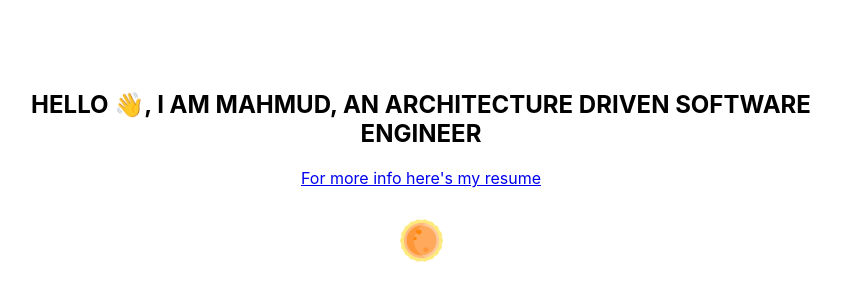
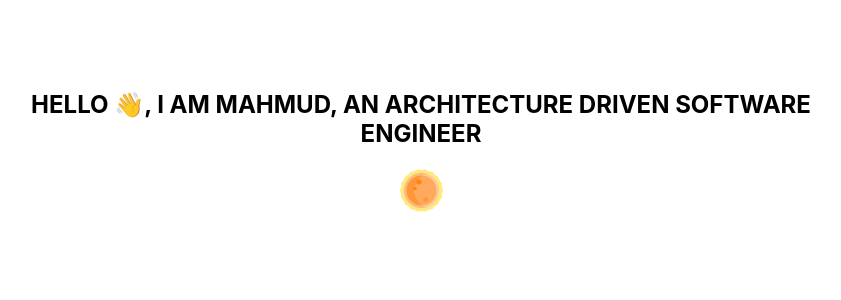
Before and after one commit to merhmood/merhmood.github.io, a React (Create React App) app: page / in a window 1280 px wide. Shown: the part 166-466 px from the top of the page, without its empty margins (219-1060 px from the left). Built offline with nearby package versions, Linux system fonts and the light colour scheme.

Commit message:
removed resume

```diff
--- a/src/App.tsx
+++ b/src/App.tsx
@@ -16,7 +16,6 @@ function App() {
       <h2>
         HELLO <span>👋</span>, I AM MAHMUD, AN ARCHITECTURE DRIVEN SOFTWARE ENGINEER
       </h2>
-      <a href="https://drive.google.com/file/d/1bTsR2RqRUsbmGAzqbw3biF_2EtoypElC/view?usp=sharing">For more info here's my resume</a>
       <button onClick={
         ()=>setTheme(
           (state)=>toggleTheme(state)
```
